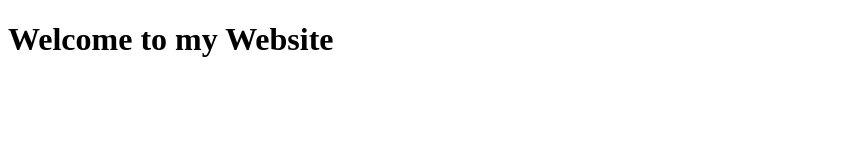
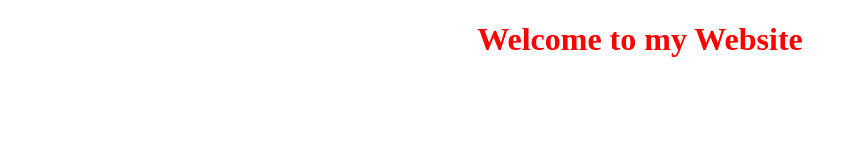
Before and after one commit to sonamjerrytshering96/Sonam, a plain HTML site: page index.html in a window 1280 px wide. Shown: the whole page, without its empty margins (0-857 px from the left). Drawn offline with Linux system fonts and the light colour scheme.

Commit message:
Added CSS style

```diff
--- a/CSS/style.css
+++ b/CSS/style.css
@@ -0,0 +1,4 @@
+h1{
+    text-align: center;
+    color: red;
+}
--- a/index.html
+++ b/index.html
@@ -3,6 +3,7 @@
 <head>
     <meta charset="UTF-8">
     <meta name="viewport" content="width=device-width, initial-scale=1.0">
+    <link rel="stylesheet" href="./CSS/style.css">
     <title>Git and GitHub Demo</title>
 </head>
 <body>
```
